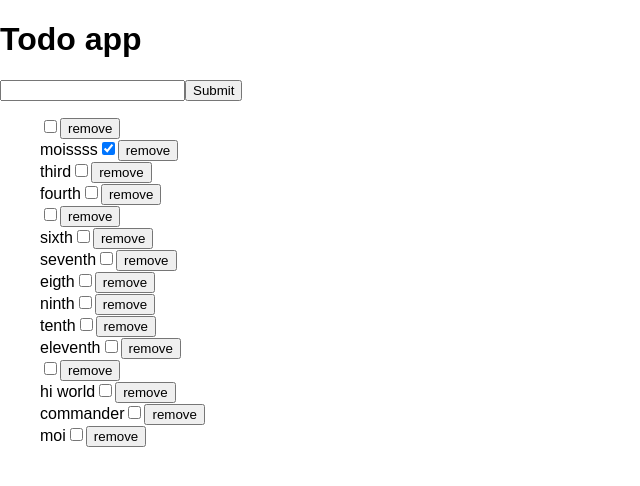
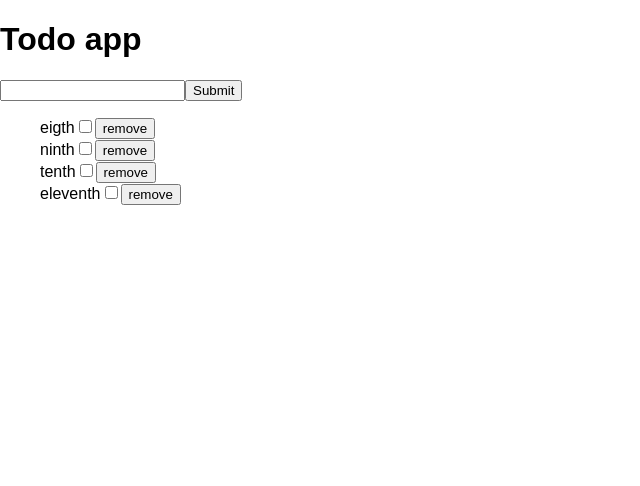
Before and after one commit to Quidiox/todo-app, a React (Create React App) app: page / in a window 1280 px wide. Shown: the top 486 px of the page, without its empty margins (0-640 px from the left). Built offline with nearby package versions, Linux system fonts and the light colour scheme; data requests are answered from the project's data file.

Commit message:
remove ok

```diff
--- a/db.json
+++ b/db.json
@@ -1,37 +1,5 @@
 {
   "todos": [
-    {
-      "done": false,
-      "id": 1
-    },
-    {
-      "name": "moissss",
-      "done": true,
-      "id": 2
-    },
-    {
-      "name": "third",
-      "done": false,
-      "id": 3
-    },
-    {
-      "name": "fourth",
-      "done": false,
-      "id": "6052e280-37f5-11e8-b635-45b500517109"
-    },
-    {
-      "id": 4
-    },
-    {
-      "name": "sixth",
-      "done": false,
-      "id": "4f2c9f40-3800-11e8-8f07-97028761b33a"
-    },
-    {
-      "name": "seventh",
-      "done": false,
-      "id": "42fa1ad0-3801-11e8-b927-05e8dad3da52"
-    },
     {
       "name": "eigth",
       "done": false,
@@ -51,24 +19,6 @@
       "name": "eleventh",
       "done": false,
       "id": "4ed1ea30-3802-11e8-8c08-c91eba0023d3"
-    },
-    {
-      "id": 5
-    },
-    {
-      "name": "hi world",
-      "done": false,
-      "id": "3bdd9a80-3809-11e8-b7c6-6d340b28c7a9"
-    },
-    {
-      "name": "commander",
-      "done": false,
-      "id": "2611b300-38cf-11e8-8aa6-311ff403be1a"
-    },
-    {
-      "name": "moi",
-      "done": false,
-      "id": "3b6a2d40-38cf-11e8-af3f-2f17d1f31af4"
     }
   ]
 }
--- a/src/api/apiService.js
+++ b/src/api/apiService.js
@@ -37,10 +37,10 @@ const editTodo = async todo => {
 
 const removeTodo = async todo => {
   try {
-    await fetch(baseUrl + 'todos/' + todo.id, {
-      method: 'DELETE',
-      headers: new Headers({ 'Content-Type': 'application/json' })
+    const response = await fetch(baseUrl + 'todos/' + todo.id, {
+      method: 'DELETE'
     })
+    return todo
   } catch (error) {
     console.log(error)
   }
--- a/src/reducers/reducers.js
+++ b/src/reducers/reducers.js
@@ -28,39 +28,34 @@ const todoReducer = (state = [], action) => {
   }
 }
 
-export const initializeTodos = todos => {
-  return {
+export const initializeTodos = todos => ({
   type: 'ALL_TODOS',
   todos
-  }
-}
+})
 
-export const requestAllTodos = () => {
-  return {
+export const requestAllTodos = () => ({
   type: 'GET_ALL_TODOS'
-  }
-}
+})
 
-export const createTodo = todo => {
-  return {
+export const createTodo = todo => ({
   type: 'CREATE_TODO',
   todo
-  }
-}
+})
 
-export const requestCreateTodo = todo => {
-  return {
+export const requestCreateTodo = todo => ({
   type: 'REQUEST_CREATE_TODO',
   todo
-  }
-}
+})
 
-export const removeTodo = todo => {
-  return {
+export const removeTodo = todo => ({
   type: 'REMOVE_TODO',
   todo
-  }
-}
+})
+
+export const requestRemoveTodo = todo => ({
+  type: 'REQUEST_REMOVE_TODO',
+  todo
+})
 
 export const toggleDone = todo => ({
   type: 'TOGGLE_DONE',
--- a/src/sagas/sagas.js
+++ b/src/sagas/sagas.js
@@ -1,6 +1,11 @@
 import { call, put, takeLatest, all } from 'redux-saga/effects'
 import apiService from '../api/apiService'
-import { initializeTodos, createTodo, editTodo } from '../reducers/reducers'
+import {
+  initializeTodos,
+  createTodo,
+  editTodo,
+  removeTodo
+} from '../reducers/reducers'
 
 function* getTodos() {
   try {
@@ -41,6 +46,24 @@ function* watchModifyTodo() {
   yield takeLatest('REQUEST_EDIT_TODO', modifyTodo)
 }
 
+function* deleteTodo(action) {
+  try {
+    const response = yield call(apiService.removeTodo, action.todo)
+    yield put(removeTodo(response))
+  } catch (error) {
+    console.log(error)
+  }
+}
+
+function* watchDeleteTodo() {
+  yield takeLatest('REQUEST_REMOVE_TODO', deleteTodo)
+}
+
 export default function* rootSaga() {
-  yield all([call(watchGetTodos), call(watchNewTodo), call(watchModifyTodo)])
+  yield all([
+    call(watchGetTodos),
+    call(watchNewTodo),
+    call(watchModifyTodo),
+    call(watchDeleteTodo)
+  ])
 }
--- a/src/todo.js
+++ b/src/todo.js
@@ -1,7 +1,7 @@
 import React, { Component } from 'react'
 import { bindActionCreators } from 'redux'
 import { connect } from 'react-redux'
-import { requestEditTodo, toggleDone, removeTodo } from './reducers/reducers'
+import { requestEditTodo, toggleDone, requestRemoveTodo } from './reducers/reducers'
 
 class Todo extends Component {
   state = {
@@ -35,23 +35,24 @@ class Todo extends Component {
 
   handleEdit = (e, todo) => {
     e.preventDefault()
+    console.log(todo)
     const newTodo = Object.assign({}, todo, { name: e.target.name.value })
     this.props.requestEditTodo(newTodo)
     this.setState({editable: false})
   }
 
   render() {
-    const { todo, toggleDone, removeTodo } = this.props
+    const { todo, toggleDone, requestRemoveTodo } = this.props
     const { editable } = this.state
     return (
       <li onKeyPress={this.toggleEdit}>
         {!editable ? this.renderNormal(todo) : this.renderEditable(todo)}
         <input
-          onChange={() => toggleDone(todo)}
+          onChange={(e) => toggleDone(todo)}
           type="checkbox"
           checked={todo.done}
         />
-        <button type="submit" onClick={() => removeTodo(todo)}>
+        <button type="submit" onClick={() => requestRemoveTodo(todo)}>
           remove
         </button>
       </li>
@@ -61,7 +62,7 @@ class Todo extends Component {
 
 const mapDispatchToProps = dispatch => {
   return bindActionCreators(
-    { requestEditTodo, toggleDone, removeTodo },
+    { requestEditTodo, toggleDone, requestRemoveTodo },
     dispatch
   )
 }
```
Lines whose indentation alone changed are shown as unchanged.
